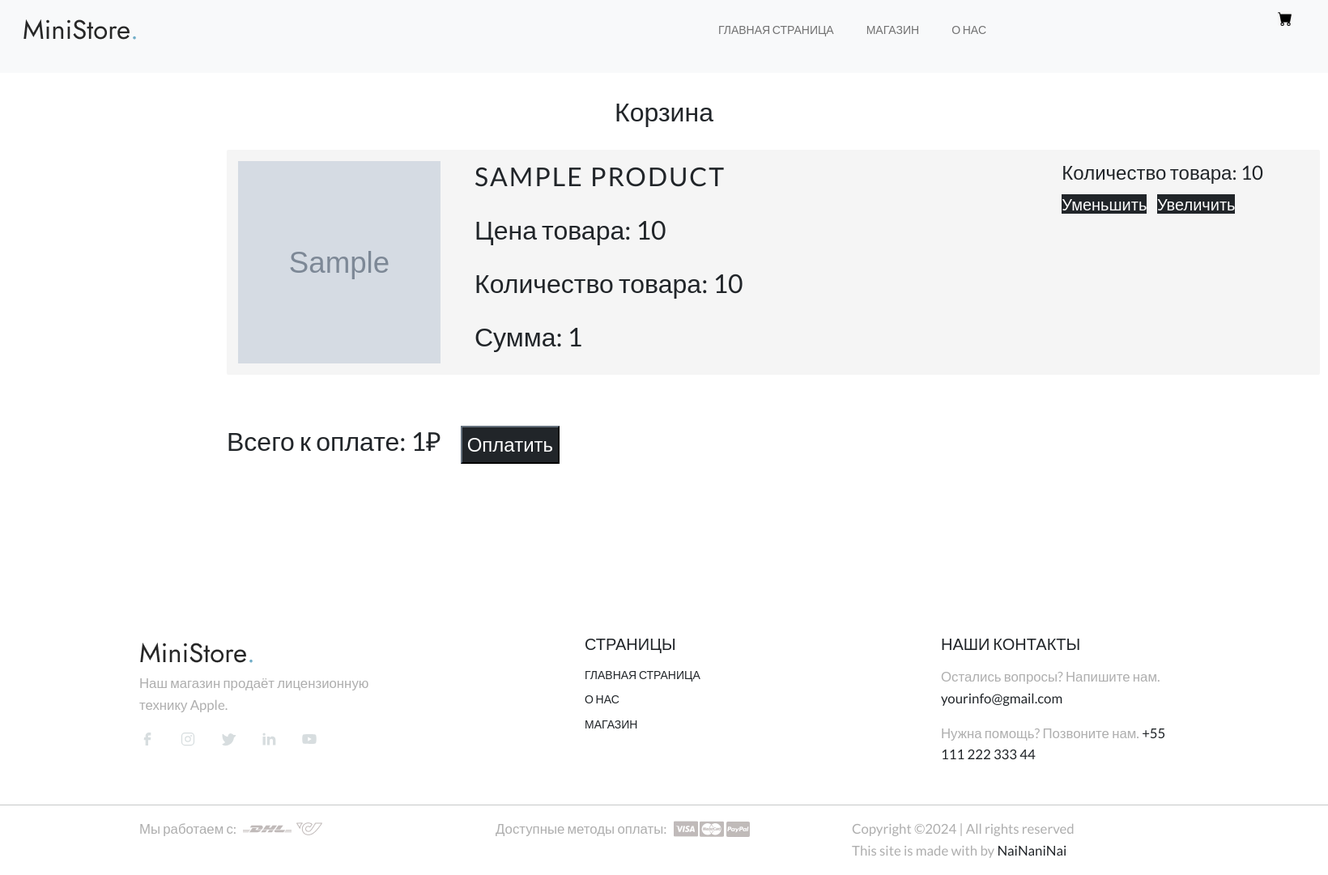
After one commit to NaiNaniNai/electronic-shop-site, a Django app: page /cart/ in a window 1640 px wide. The commit adds this page. Shown: the whole page at 81% size. Run offline with Django 5.2, Linux system fonts and the light colour scheme; a user stored in the database is signed in; tables that the repository leaves empty hold one stand-in row (values such as "Sample post"); grey boxes marked "Sample" are stand-in pictures; parts of the project's set-up code (start-up, migrations or seed data) failed here and were passed over; some libraries are stand-ins or nearby versions.

Commit message:
Add view cart

```diff
--- a/shop/repository.py
+++ b/shop/repository.py
@@ -68,12 +68,16 @@ class ProductRepository:
     def get_by_slug(slug: str) -> Product:
         return Product.objects.filter(slug=slug).first()
 
+    @staticmethod
+    def get_by_id(id: int) -> Product:
+        return Product.objects.filter(id=id).first()
+
 
 class UserCartRepository:
     """Class for interacting with models in user's cart"""
 
     @staticmethod
-    def get_user_cart(user: User, product: Product) -> UserCart:
+    def get_by_product(user: User, product: Product) -> UserCart:
         return UserCart.objects.filter(user=user, product=product).first()
 
     @staticmethod
@@ -82,6 +86,15 @@ class UserCartRepository:
 
     @staticmethod
     def increase_count_of_product(user: User, product: Product) -> None:
-        cart = UserCartRepository.get_user_cart(user, product)
+        cart = UserCartRepository.get_by_product(user, product)
         cart.quantity += 1
         cart.save()
+
+    @staticmethod
+    def get_carts(user: User) -> QuerySet[UserCart]:
+        return UserCart.objects.filter(user=user).order_by("id")
+
+    @staticmethod
+    def reduce_count_of_product(cart: UserCart) -> None:
+        cart.quantity -= 1
+        cart.save()
--- a/shop/service.py
+++ b/shop/service.py
@@ -98,8 +98,8 @@ class ProductService:
         }
 
 
-class UserCartService:
-    """Service for view user's cart"""
+class AddToUserCartService:
+    """Service for view add product to user's cart"""
 
     def __init__(self, request, product_slug):
         self.request = request
@@ -108,9 +108,49 @@ class UserCartService:
     def get(self) -> messages:
         user = UserRepository.get_from_request(self.request)
         product = ProductRepository.get_by_slug(self.product_slug)
-        user_cart = UserCartRepository.get_user_cart(user, product)
+        user_cart = UserCartRepository.get_by_product(user, product)
         if not user_cart:
             UserCartRepository.create_user_cart(user, product)
         else:
             UserCartRepository.increase_count_of_product(user, product)
         return messages.success(self.request, "Вы добавили в корзину товар")
+
+
+class UserCartService:
+    """Service for view user's cart"""
+
+    def __init__(self, request):
+        self.request = request
+
+    def get(self) -> dict:
+        user = UserRepository.get_from_request(self.request)
+        carts = UserCartRepository.get_carts(user)
+        sum_carts = 0
+        for cart in carts:
+            sum_carts += cart.sum
+        return {
+            "carts": carts,
+            "sum_carts": sum_carts,
+        }
+
+
+class ChangeCountProductService:
+    """Service for change count of product in user's cart"""
+
+    def __init__(self, request, product_id):
+        self.request = request
+        self.product_id = product_id
+
+    def reduce(self):
+        user = UserRepository.get_from_request(self.request)
+        product = ProductRepository.get_by_id(self.product_id)
+        cart = UserCartRepository.get_by_product(user, product)
+        if cart:
+            UserCartRepository.reduce_count_of_product(cart)
+
+    def increase(self):
+        user = UserRepository.get_from_request(self.request)
+        product = ProductRepository.get_by_id(self.product_id)
+        cart = UserCartRepository.get_by_product(user, product)
+        if cart:
+            UserCartRepository.increase_count_of_product(user, product)
--- /dev/null
+++ b/shop/templates/cart.html
@@ -0,0 +1,48 @@
+{% extends "base.html" %}
+{% block content %}
+    <section class="base_section cart_section">
+        <div class="cart_title">
+            <h2>Корзина</h2>
+        </div>
+        <div class="carts">
+            {% for cart in carts %}
+                <div class="cart">
+                    <div class="cart_product_image">
+                        <img src="{{ MEDIA_URL }} {{ cart.product.image.url }}"
+                             alt="product image">
+                    </div>
+                    <div class="cart_product_info">
+                        <div class="cart_product_name">
+                            <h2>{{ cart.product.name }}</h2>
+                        </div>
+                        <div class="cart_product_price">
+                            <h2>
+                                Цена товара:
+                                {% if cart.product.discount %}
+                                    {{ cart.product.discount_price }}
+                                {% else %}
+                                    {{ cart.product.price }}
+                                {% endif %}
+                            </h2>
+                        </div>
+                        <div class="cart_product_quantity">
+                            <h2>Количество товара: {{ cart.quantity }}</h2>
+                        </div>
+                        <div class="cart_sum">
+                            <h2>Сумма: {{ cart.sum }}</h2>
+                        </div>
+                    </div>
+                    <div class="cart_action">
+                        <h4>Количество товара: {{ cart.quantity }}</h4>
+                        <a class="base_a cart_a" href="{% url "reduce" cart.product.id %}">Уменьшить</a>
+                        <a class="base_a cart_a" href="{% url "increase" cart.product.id %}">Увеличить</a>
+                    </div>
+                </div>
+            {% endfor %}
+        </div>
+        <div class="carts_sum">
+            <h2>Всего к оплате: {{ sum_carts }}₽</h2>
+            <button class="base_button cart_button">Оплатить</button>
+        </div>
+    </section>
+{% endblock content %}
--- a/shop/templates/product.html
+++ b/shop/templates/product.html
@@ -30,6 +30,7 @@
             <div class="product_message">
                 {% for message in messages %}<div class="message_{{ message.tags }}">{{ message }}</div>{% endfor %}
             </div>
+            {% if product %}
                 <div class="product_section_body">
                     <div class="product__image">
                         <img src="{{ MEDIA_URL }}{{ product.image.url }}" alt="product">
@@ -67,6 +68,7 @@
                            href="{% url "add_to_cart" product.slug %}">Купить</a>
                     </div>
                 </div>
+            {% endif %}
         </div>
     </section>
 {% endblock content %}
--- a/shop/urls.py
+++ b/shop/urls.py
@@ -15,4 +15,11 @@ urlpatterns = [
     path(
         "product/<str:product_slug>/add_to_cart/", views.add_to_cart, name="add_to_cart"
     ),
+    path("cart/", views.UserCart.as_view(), name="cart"),
+    path("cart/reduce/<int:product_id>", views.reduce_count_of_product, name="reduce"),
+    path(
+        "cart/increase/<int:product_id>",
+        views.increase_count_of_product,
+        name="increase",
+    ),
 ]
--- a/shop/views.py
+++ b/shop/views.py
@@ -8,6 +8,8 @@ from shop.service import (
     CategoryService,
     ProductService,
     UserCartService,
+    AddToUserCartService,
+    ChangeCountProductService,
 )
 
 
@@ -55,7 +57,36 @@ class ProductView(View):
 
 
 def add_to_cart(request, product_slug):
+    """Add product to user's cart"""
+
     if request.method == "GET":
-        service = UserCartService(request, product_slug)
+        service = AddToUserCartService(request, product_slug)
         service.get()
     return redirect(reverse("product", kwargs={"slug": product_slug}))
+
+
+class UserCart(View):
+    """View of user's cart"""
+
+    def get(self, request):
+        service = UserCartService(request)
+        context = service.get()
+        return render(request, "cart.html", context)
+
+
+def reduce_count_of_product(request, product_id):
+    """Reduce count of product in user's cart"""
+
+    if request.method == "GET":
+        service = ChangeCountProductService(request, product_id)
+        service.reduce()
+    return redirect(reverse("cart"))
+
+
+def increase_count_of_product(request, product_id):
+    """Increase count of product in user's cart"""
+
+    if request.method == "GET":
+        service = ChangeCountProductService(request, product_id)
+        service.increase()
+    return redirect(reverse("cart"))
--- a/static/css/custom.css
+++ b/static/css/custom.css
@@ -16,6 +16,11 @@
     border-color: #212529;
 }
 
+.base_a {
+    color: #fff;
+    background-color: #212529;
+    border-color: #212529;
+}
 /*---------------------
   Index Page
 -----------------------*/
@@ -238,3 +243,70 @@
 .confirm_reset_password_button {
     margin-top: 1em;
 }
+
+/*---------------------
+  Cart Page
+-----------------------*/
+
+.cart_section {
+    margin-bottom: 15em;
+}
+
+.cart_title {
+    text-align: center;
+}
+
+.carts {
+    margin-top: 2em;
+}
+
+.cart {
+	background: whitesmoke;
+	border: none;
+	border-radius: 2px;
+	margin-left: 20em;
+    display: inline-flex;
+    width: 1350px;
+    margin-bottom: 2em;
+    position: relative;
+}
+
+.cart_product_info {
+    display: grid;
+    margin-left: 2em;
+    margin-top: 1em;
+}
+
+.cart_product_image img {
+    width: 250px;
+    height: 250px;
+    margin: 1em;
+}
+
+.cart_product_name {
+    letter-spacing: 2px;
+	text-transform: uppercase;
+}
+
+.cart_action {
+    position: absolute;
+    right: 0;
+    margin-top: 1em;
+    margin-right: 5em;
+}
+
+.cart_a {
+    font-size: 20px;
+    margin-right: 0.5em;
+}
+
+.carts_sum {
+    margin-top: 2.5em;
+    margin-left: 20em;
+    display: inline-flex;
+}
+
+.cart_button {
+    margin-left: 1em;
+    font-size: 24px;
+}
--- a/templates/include/footer.html
+++ b/templates/include/footer.html
@@ -51,7 +51,7 @@
                     </div>
                     <div class="col-lg-2 col-sm-6 pb-3">
                         <div class="footer-menu text-uppercase">
-                            <h5 class="widget-title pb-2">Quick Links</h5>
+                            <h5 class="widget-title pb-2">Страницы</h5>
                             <ul class="menu-list list-unstyled text-uppercase">
                                 <li class="menu-item pb-2">
                                     <a href="{% url "index" %}">Главная страница</a>
--- a/templates/include/header.html
+++ b/templates/include/header.html
@@ -56,7 +56,7 @@
                                         </li>
                                     {% endif %}
                                     <li>
-                                        <a href="cart.html">
+                                        <a href="{% url "cart" %}">
                                             <svg class="cart">
                                                 <use xlink:href="#cart"></use>
                                             </svg>
```
Lines whose indentation alone changed are shown as unchanged.
